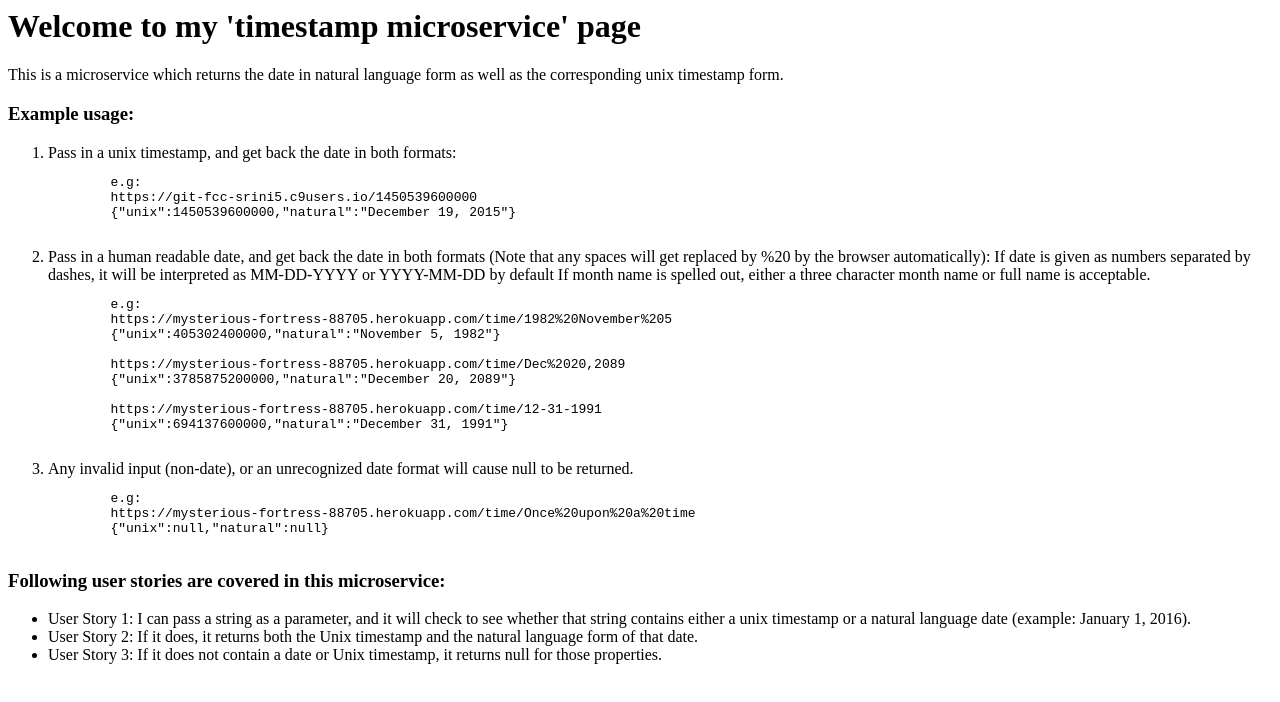
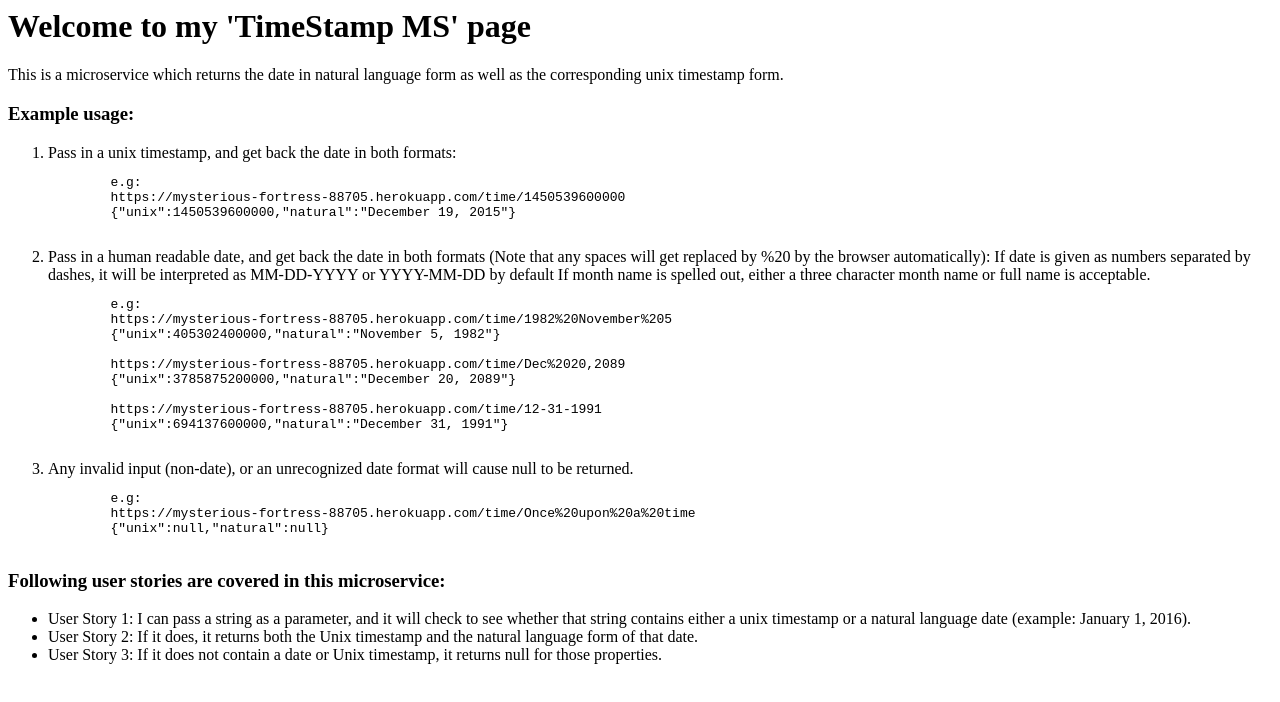
Before and after one commit to srini5/timestamp, a website: page index.html in a window 1280 px wide. Drawn offline with Linux system fonts and the light colour scheme.

Commit message:
updated one missed link

```diff
--- a/index.html
+++ b/index.html
@@ -3,7 +3,7 @@
         <title> Timestamp microservice</title>
     </head>
     <body>
-    <h1>Welcome to my 'timestamp microservice' page</h1>
+    <h1>Welcome to my 'TimeStamp MS' page</h1>
 
 
 <p>This is a microservice which returns the date in natural language form as well as the corresponding unix timestamp form.</p>
@@ -17,7 +17,7 @@ Example usage:</h3>
         Pass in a unix timestamp, and get back the date in both formats:
         <pre>
         e.g:
-        https://git-fcc-srini5.c9users.io/1450539600000
+        https://mysterious-fortress-88705.herokuapp.com/time/1450539600000
         {"unix":1450539600000,"natural":"December 19, 2015"}
         </pre>
     </li>
```
